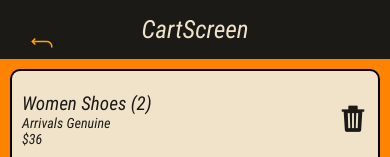
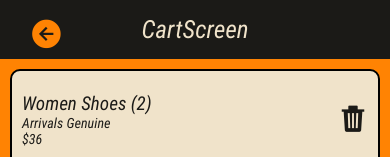
Before and after one commit to Mikhail-Balari/Ecommerce, a React Native app: screen /Cart in a window 390 px wide. Shown: the top 157 px of the page. Built offline with nearby package versions, Linux system fonts and the light colour scheme.

Commit message:
Header style

```diff
--- a/src/Components/Header.jsx
+++ b/src/Components/Header.jsx
@@ -16,7 +16,7 @@ const Header = ({route, navigation}) => {
         <Text style={styles.headerText}>{title}</Text>
         {route.name !== "Home" ? (
           <Pressable style={styles.pressable} onPress={() => navigation.goBack()}>
-            <Ionicons name="return-up-back" size={24} color="orange" />
+            <Ionicons name="arrow-back-circle-sharp" size={35} color={colors.primary} />
           </Pressable>
         ) : null}
     </View>
@@ -42,6 +42,6 @@ const styles = StyleSheet.create({
     pressable: {
       position: 'absolute',
       left: 30,
-      top: '50%',
+      top: '25%',
     }
 })
```
